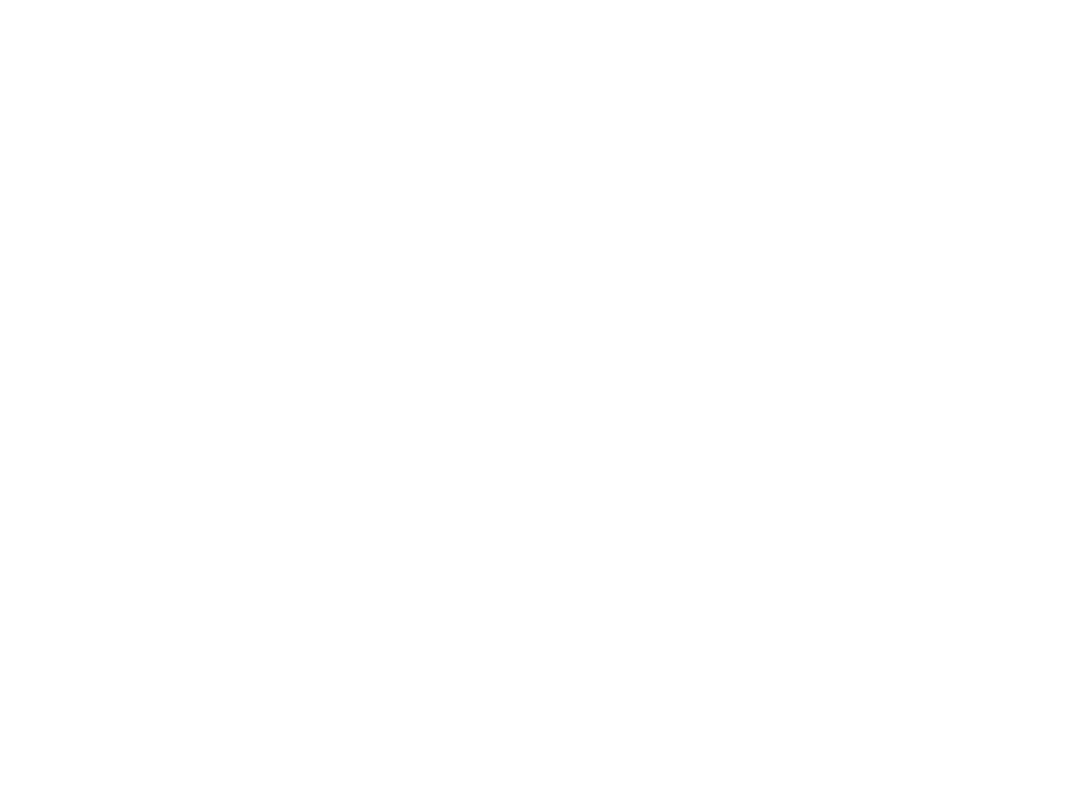
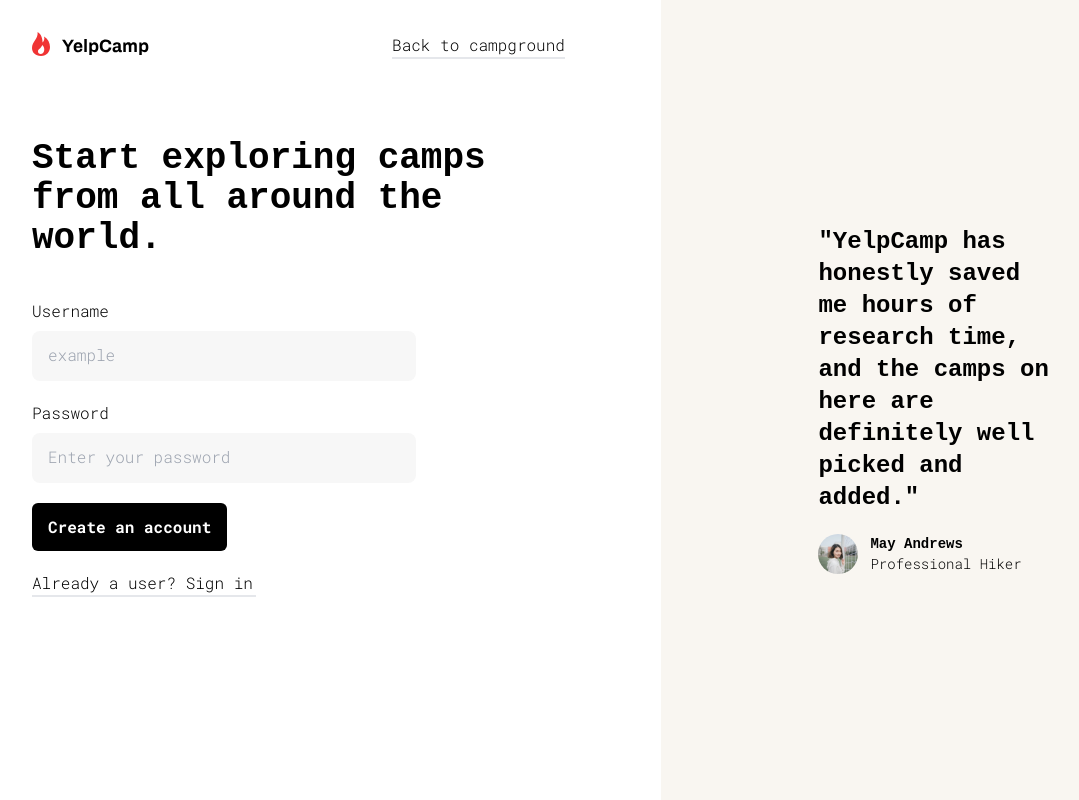
Before and after one commit to Mateusz-Zygadlo/yelp-camp, a React (Create React App) app: page /register in a window 1280 px wide. Before the commit this address had no page. Shown: the whole page, without its empty margins (64-1143 px from the left). Built offline with nearby package versions, Linux system fonts and the light colour scheme; a web font is replaced by a local one.

Commit message:
create SignUp page

```diff
--- a/src/App.tsx
+++ b/src/App.tsx
@@ -12,6 +12,7 @@
   AddCampground,
   AddComment,
   SignIn,
+  SignUp,
 } from './pages'
 import {
   Navbar,
@@ -26,6 +27,7 @@
       <Routes>
         <Route path='/welcome' element={<Welcome />} />
         <Route path='/login' element={<SignIn />} />
+        <Route path='/register' element={<SignUp />} />
         <Route element={<MainLayout />}>
           <Route path='/' element={<Home />} />
           <Route path='/detail' element={<Detail />} />
--- /dev/null
+++ b/src/pages/SignUp.tsx
@@ -0,0 +1,110 @@
+import React, {
+  useEffect,
+} from 'react'
+import {
+  useWindowSize,
+  useMeasure,
+  useForm,
+} from '../hooks'
+import {
+  Images
+} from '../assets'
+import { Link } from 'react-router-dom'
+
+export const SignUp: React.FC = () => {
+  const [rect, myRef]: any = useMeasure()
+  const { width, setWidth } = useWindowSize()
+  const { values, handleChange } = useForm({
+    username: '',
+    password: '',
+  })
+
+  const onSubmit = (e: React.ChangeEvent<HTMLFormElement>) => {
+    e.preventDefault()
+
+    console.log(true)
+  }
+
+  useEffect(() => {
+    if(rect) setWidth(rect.width)
+  }, [rect])
+
+  return(
+    <div
+      className="w-screen h-full lg:flex overflow-x-hidden"
+      ref={myRef}
+    >
+      <div className="px-10 md:px-16 lg:px-24 pt-8 flex flex-col justify-start lg:w-[60rem] h-screen">
+        <div className="flex justify-between items-center">
+          <img
+            src={Images.Logo}
+            alt='Logo'
+          />
+          <p className="border-b-2 hover:border-red-300 cursor-pointer transition-colors duration-500">Back to campground</p>
+        </div>
+        <div className="mt-20">
+          <h1 className="text-4xl mb-5">Start exploring  camps from all around the world.</h1>
+          <form onSubmit={onSubmit}>
+            <div className="flex flex-col">
+              <label
+                htmlFor="username"
+                className="mt-5 mb-2"
+              >Username</label>
+              <input
+                id="username"
+                type="text"
+                name="username"
+                placeholder="example"
+                className="inputStyle w-96"
+                value={values.username}
+                onChange={handleChange}
+                required
+              />
+            </div>
+            <div className="flex flex-col">
+              <label
+                htmlFor="password"
+                className="mt-5 mb-2"
+              >Password</label>
+              <input
+                id="password"
+                type="password"
+                name="password"
+                placeholder="Enter your password"
+                className="inputStyle w-96"
+                value={values.password}
+                onChange={handleChange}
+                required
+              />
+            </div>
+            <div className="mt-5">
+              <input
+                className="bg-black text-white rounded-md font-bold px-4 py-3"
+                value="Create an account"
+                type="submit"
+              />
+            </div>
+          </form>
+          <Link to="/login">
+            <p className="border-b-2 mt-5 w-56 hover:border-red-300 cursor-pointer transition-colors duration-500">Already a user? Sign in</p>
+          </Link>
+        </div>
+      </div>
+      <div className="lg:w-[50rem] lg:h-screen flex justify-center items-center bg-main lg:justify-end w-screen">
+        <div className="w-full px-6 sm:px-10 lg:w-[20rem] mx-auto py-5">
+          <h1 className="text-2xl">"YelpCamp has honestly saved me hours of research time, and the camps on here are definitely well picked and added."</h1>
+          <div className="mt-5 flex">
+            <img
+              src={Images.UserTestimonial}
+              alt="User Testimonial"
+            />
+            <div className="ml-3">
+              <h1 className="text-sm">May Andrews</h1>
+              <p className="text-sm">Professional Hiker</p>
+            </div>
+          </div>
+        </div>
+      </div>
+    </div>
+  )
+}
--- a/src/pages/index.ts
+++ b/src/pages/index.ts
@@ -4,3 +4,4 @@
 export { AddCampground } from './AddCampground'
 export { AddComment } from './AddComment'
 export { SignIn } from './SignIn'
+export { SignUp } from './SignUp'
```
